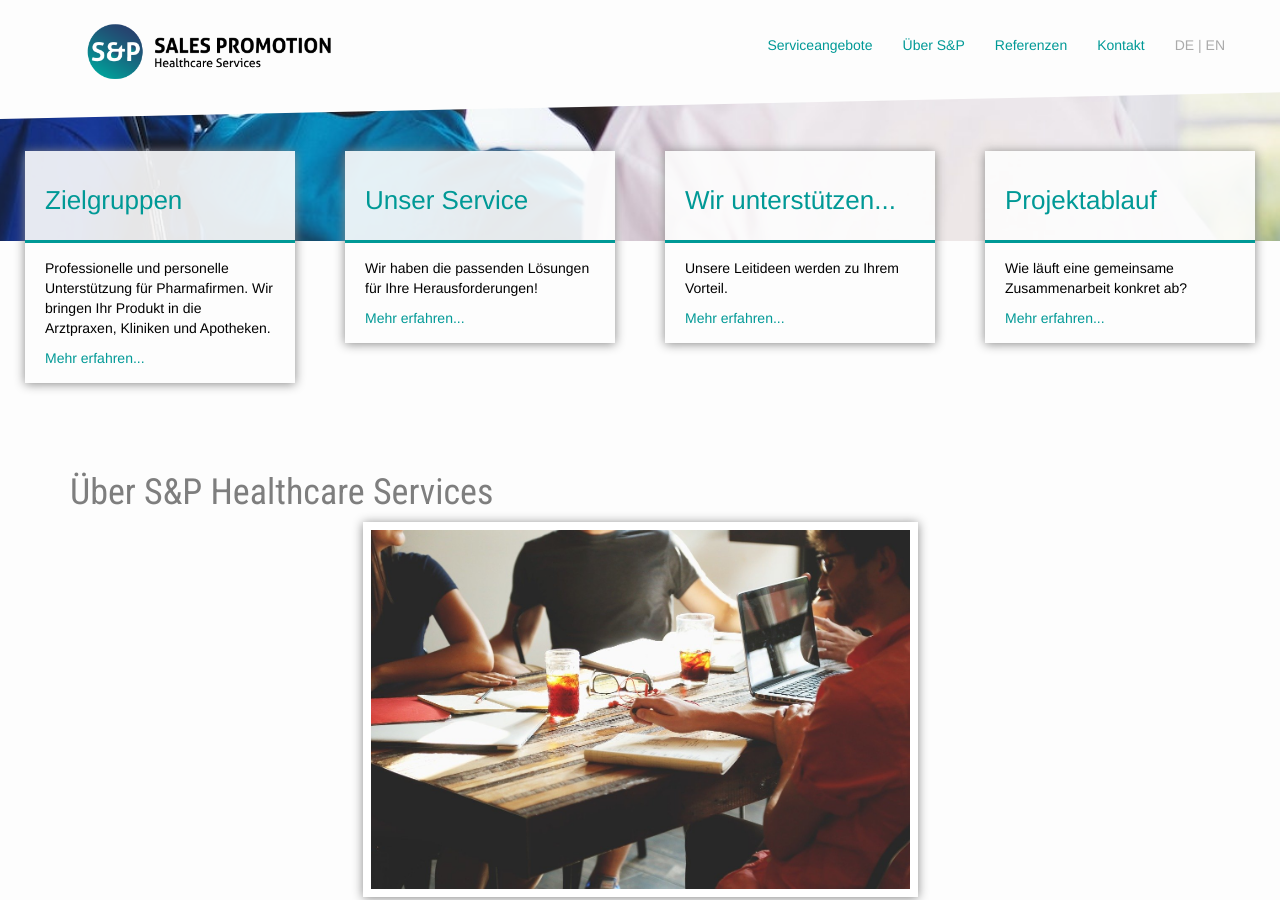
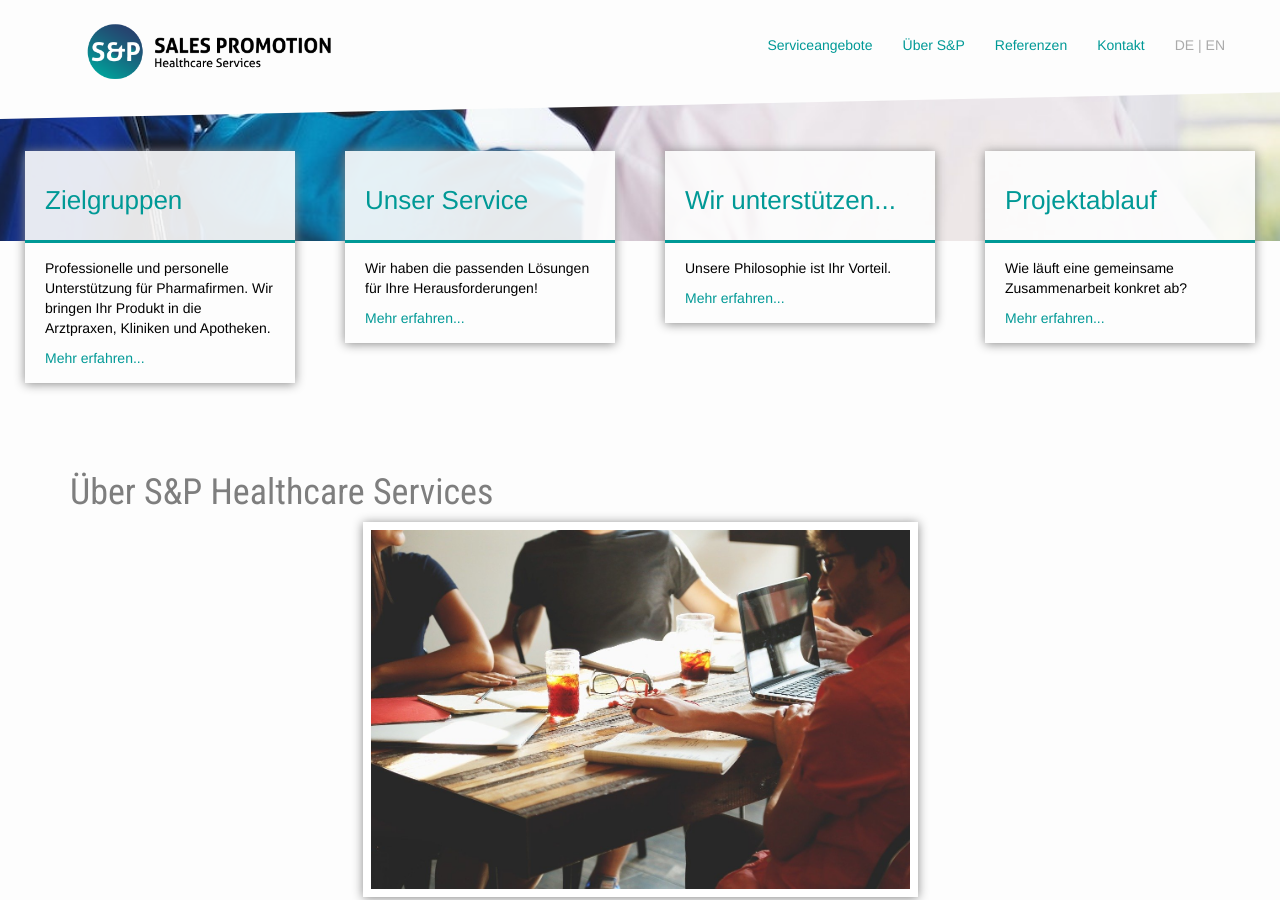
Before and after one commit to samlawski/sp-healthcare, a Jekyll site: the page built from index.html, in a window 1280 px wide and 900 px high, scrolled down 359 px. Built offline with Jekyll 4.4.1, drawn with Linux system fonts in a browser that asks for light colours; nearby versions of some CDN libraries.

Commit message:
Updated 'index.html' via CloudCannon

```diff
--- a/index.html
+++ b/index.html
@@ -61,7 +61,7 @@ header_image_path: /assets/images/title.jpg
         </a>
         <div class="content">
           <p class="editable">
-            Unsere Leitideen werden zu Ihrem Vorteil.
+            Unsere Philosophie ist Ihr Vorteil.
           </p>
           <a href="/wofuer-wir-stehen" class="editable">Mehr erfahren...</a>
         </div><!-- / content -->
```
